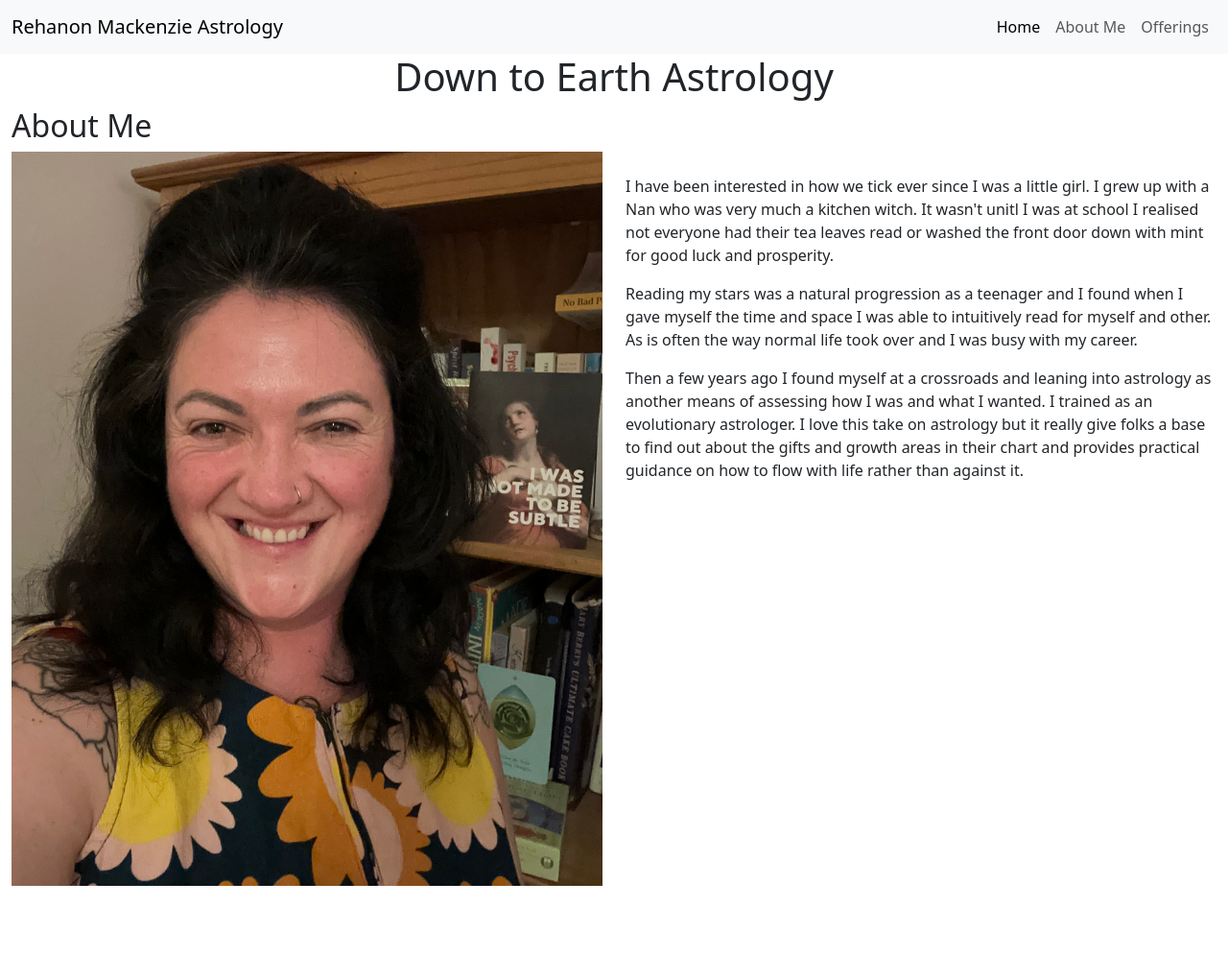
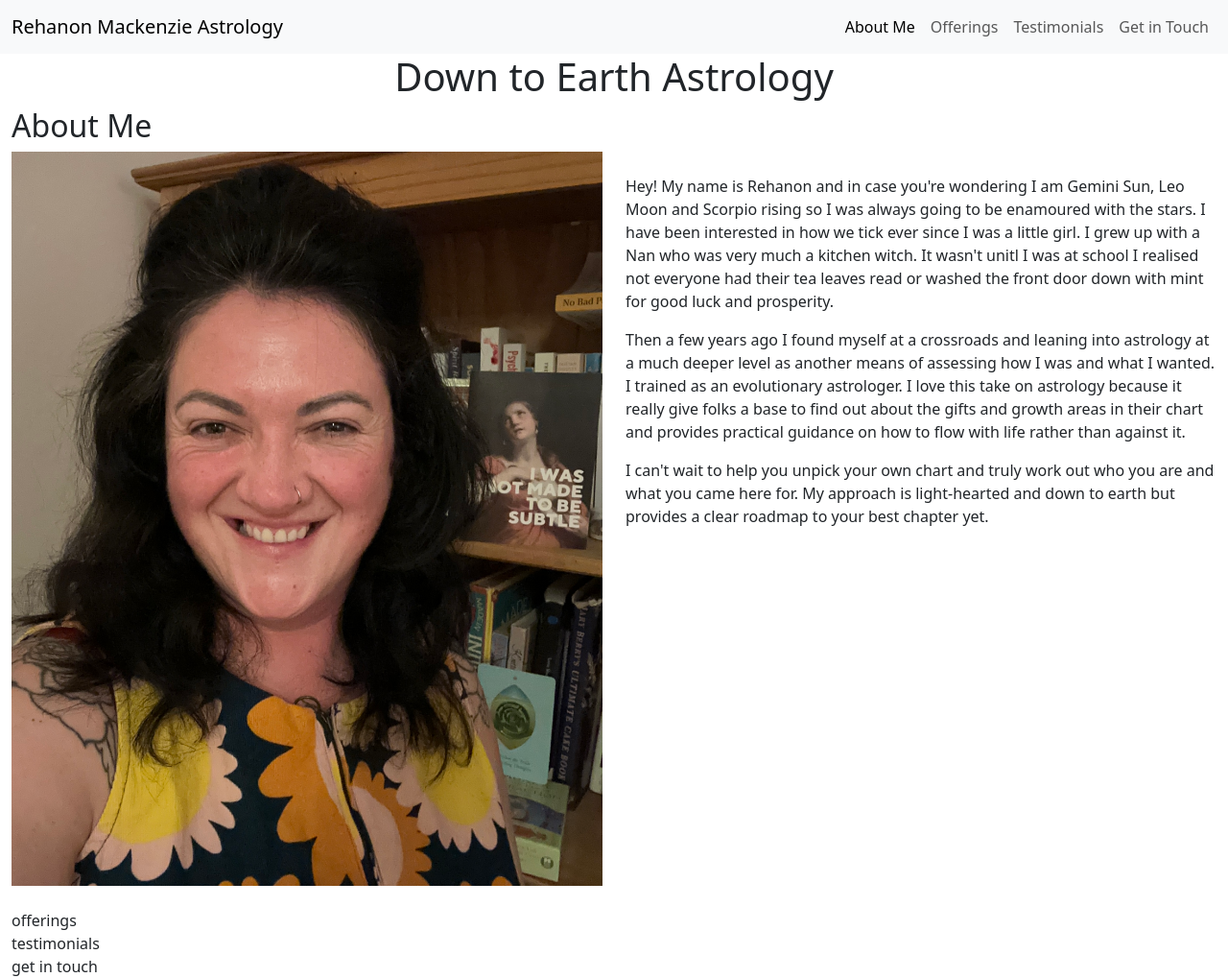
Before and after one commit to Rehanon-Mackenzie/Rehanon-Mackenzie-Astrology, a plain HTML site: page index.html in a window 1280 px wide. Shown: the whole page at 96% size. Before the commit the page ends 947 px from the top, so only its background shows below. Drawn offline with nearby package versions, Linux system fonts and the light colour scheme.

Commit message:
add offerings testimonials and contact me sections

```diff
--- a/index.html
+++ b/index.html
@@ -28,13 +28,16 @@
       <div class="collapse navbar-collapse" id="navbarNav">
         <ul class="navbar-nav ms-auto">
           <li class="nav-item">
-            <a class="nav-link active" aria-current="page" href="#">Home</a>
+            <a class="nav-link active" aria-current="page" href="#about">About Me</a>
           </li>
           <li class="nav-item">
-            <a class="nav-link" href="about">About Me</a>
+            <a class="nav-link" href="#offerings">Offerings</a>
           </li>
           <li class="nav-item">
-            <a class="nav-link" href="offerings">Offerings</a>
+            <a class="nav-link" href="#testimonials">Testimonials</a>
+          </li>
+          <li class="nav-item">
+            <a class="nav-link" href="#contact">Get in Touch</a>
           </li>
       </div>
     </div>
@@ -59,12 +62,25 @@
       <img src="/assets/images/about-me-astro.webp" class="img-fluid" alt="Rehanon smiling">
     </div>
     <div class="col my-4">
-      <p>I have been interested in how we tick ever since I was a little girl.  I grew up with a Nan who was very much a kitchen witch.  It wasn't unitl I was at school I realised not everyone had their tea leaves read or washed the front door down with mint for good luck and prosperity. </p>
-      <p>Reading my stars was a natural progression as a teenager and I found when I gave myself the time and space I was able to intuitively read for myself and other.  As is often the way normal life took over and I was busy with my career.</p>
-      <p>Then a few years ago I found myself at a crossroads and leaning into astrology as another means of assessing how I was and what I wanted.  I trained as an evolutionary astrologer.  I love this take on astrology but it really give folks a base to find out about the gifts and growth areas in their chart and provides practical guidance on how to flow with life rather than against it.</p>
+      <p>Hey! My name is Rehanon and in case you're wondering I am Gemini Sun, Leo Moon and Scorpio rising so I was always going to be enamoured with the stars. I have been interested in how we tick ever since I was a little girl.  I grew up with a Nan who was very much a kitchen witch.  It wasn't unitl I was at school I realised not everyone had their tea leaves read or washed the front door down with mint for good luck and prosperity. </p>
+      <p>Then a few years ago I found myself at a crossroads and leaning into astrology at a much deeper level as another means of assessing how I was and what I wanted.  I trained as an evolutionary astrologer.  I love this take on astrology because it really give folks a base to find out about the gifts and growth areas in their chart and provides practical guidance on how to flow with life rather than against it.</p>
+      <p>I can't wait to help you unpick your own chart and truly work out who you are and what you came here for.  My approach is light-hearted and down to earth but provides a clear roadmap to your best chapter yet.</p>
+
     </div>
   </div>
  </section>
+
+ <section id="offerings" class="container-fluid">
+offerings
+ </section>
+
+<section id="testimonials" class="container-fluid">
+testimonials
+</section>
+
+<section id="contact" class="container-fluid">
+  get in touch
+</section>
 </body>
 </html>
 
```
